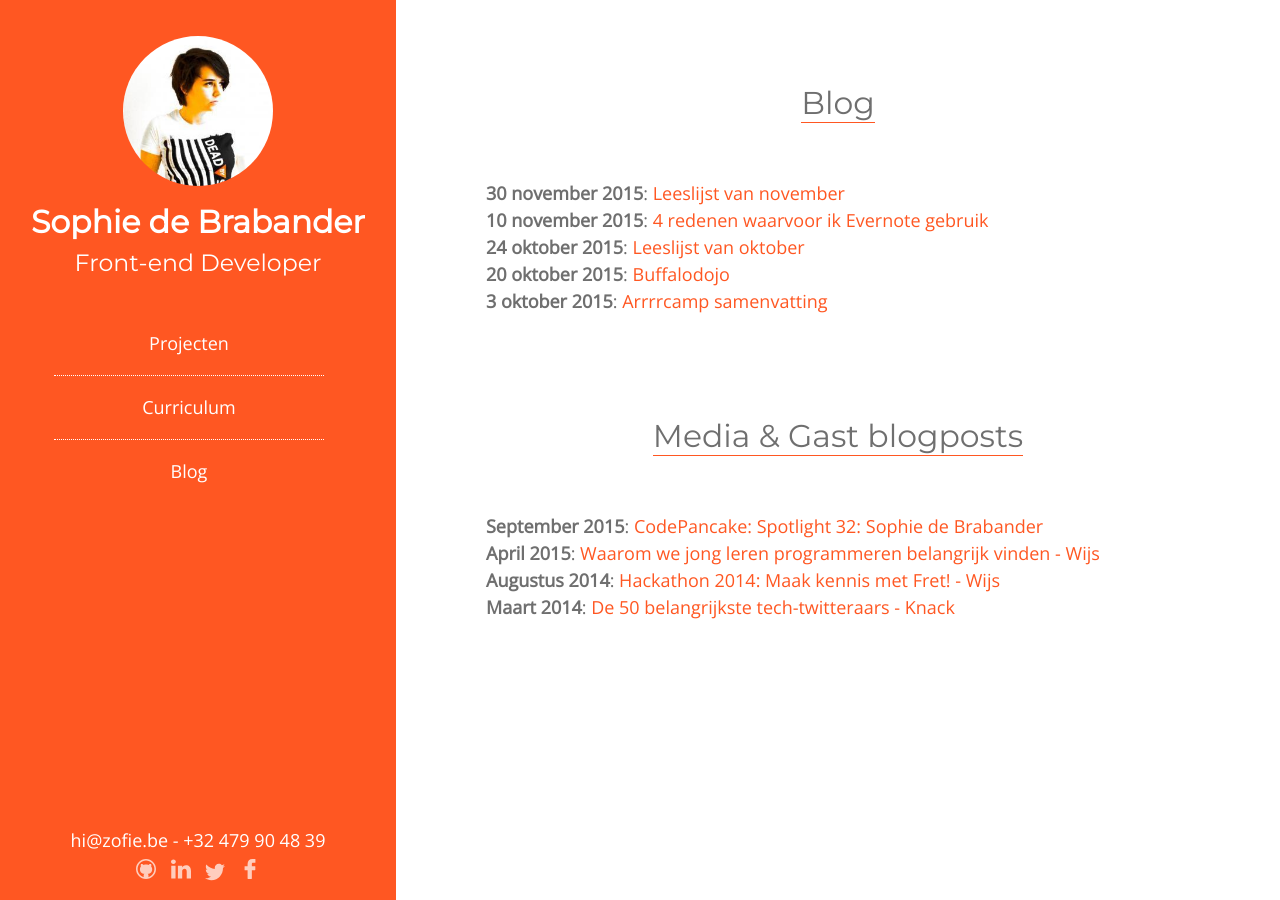
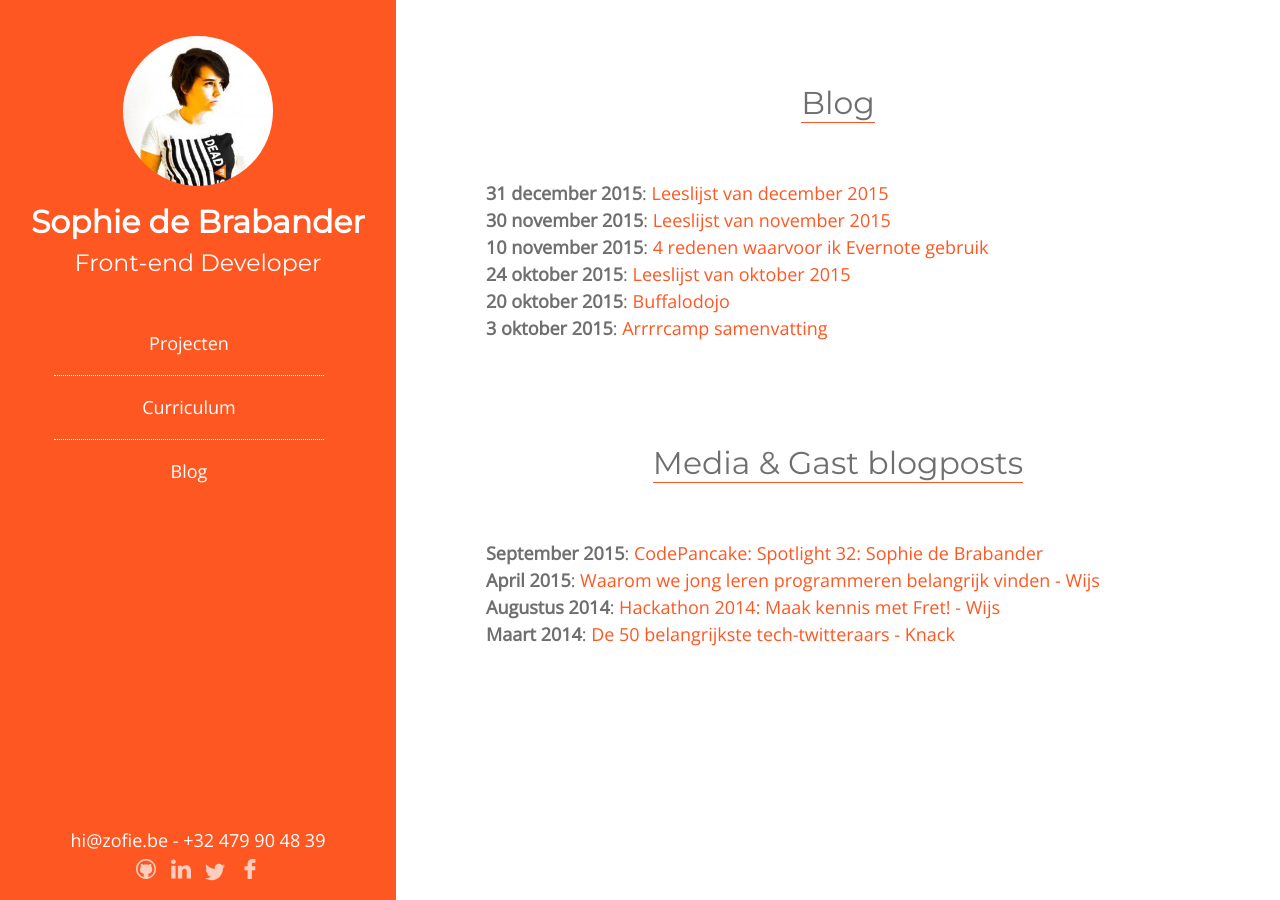
Before and after one commit to Zofie/zofie.github.io, a Jekyll site: the page built from blog.html, in a window 1280 px wide. Built offline with Jekyll 4.4.1, drawn with Linux system fonts in a browser that asks for light colours; nearby versions of some CDN libraries.

Commit message:
Added reading list of december

```diff
--- a/_posts/2015-10-24-leeslijst-van-oktober.markdown
+++ b/_posts/2015-10-24-leeslijst-van-oktober.markdown
@@ -1,6 +1,6 @@
 ---
 layout: post
-title:  Leeslijst van oktober
+title:  Leeslijst van oktober 2015
 date:   2015-10-24 20:00:00
 category: Leeslijst
 ---
--- a/_posts/2015-11-30-leeslijst-van-november.markdown
+++ b/_posts/2015-11-30-leeslijst-van-november.markdown
@@ -1,6 +1,6 @@
 ---
 layout: post
-title:  Leeslijst van november
+title:  Leeslijst van november 2015
 date:   2015-11-30 20:00:00
 category: Leeslijst
 ---
```
Also changed, not shown: _posts/2015-11-30-leeslijst-van-december.markdown (added, +36 -0 lines).
